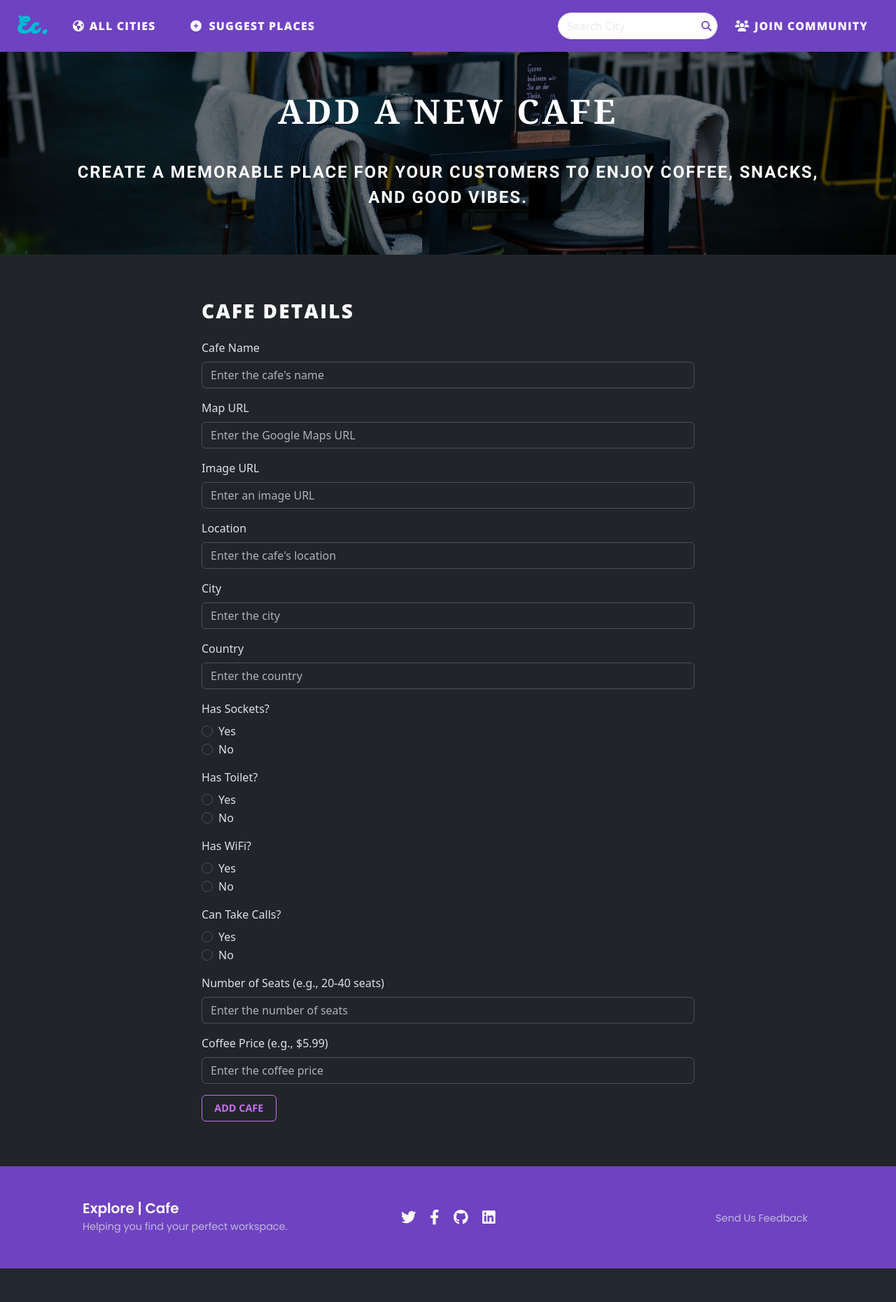
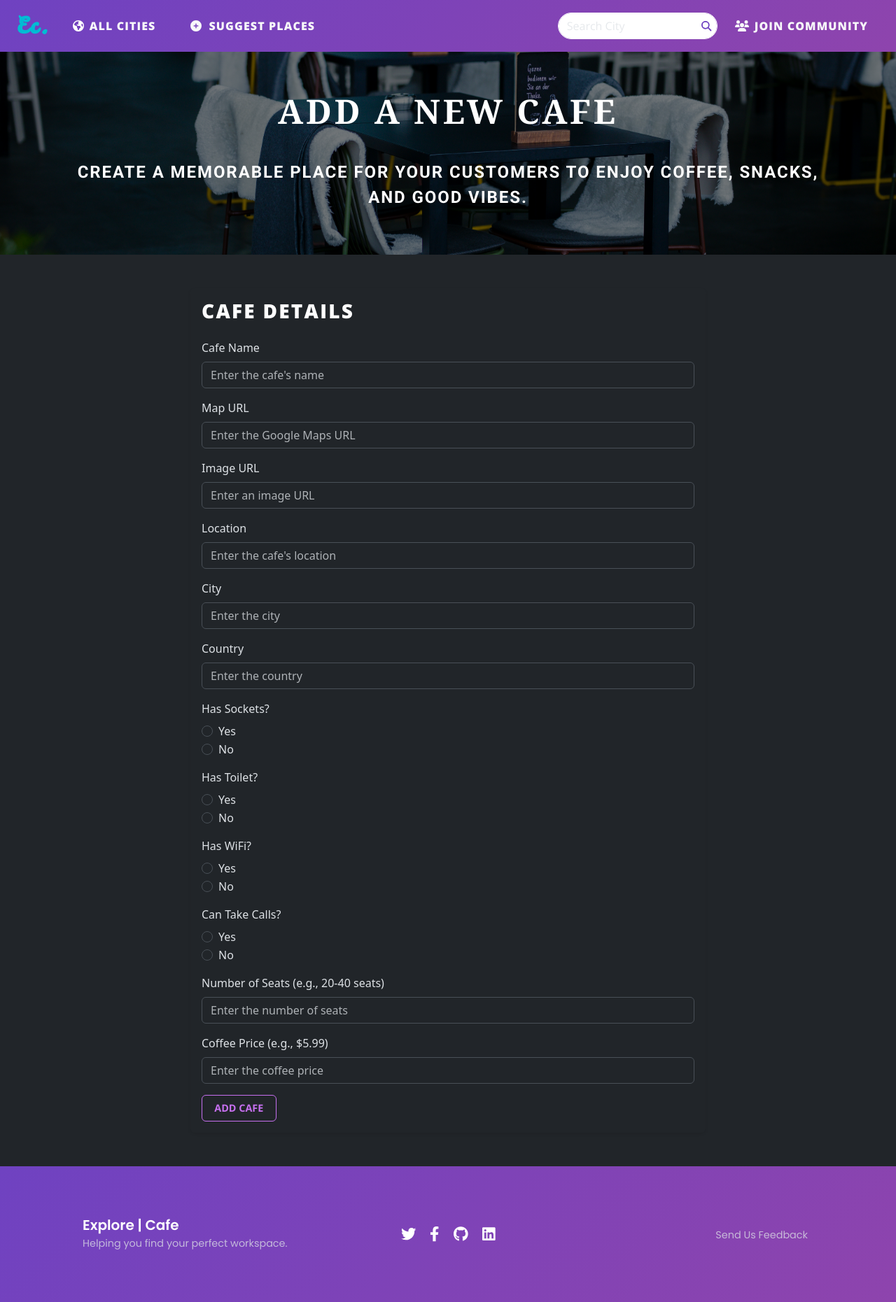
Before and after one commit to KushalRegmi61/ExploreCafe-Website, a Flask app: page /add_cafe in a window 1280 px wide. Shown: the whole page at 70% size. Before the commit the page ends 1813 px from the top, so only its background shows below. Run offline with Flask 3, Linux system fonts and the light colour scheme; some libraries are stand-ins or nearby versions.

Commit message:
new style for navbar and footer

```diff
--- a/templates/base.html
+++ b/templates/base.html
@@ -51,10 +51,10 @@
     {% endblock %}
   </head>
   <body>
-
-<!-- Navigation-->
-<nav class="navbar navbar-expand-lg navbar-dark py-2" id="mainNavs" style="background-color: #6f42c1;">
-  <div class="container-fluid px-4">
+    <div class="wrapper">
+  <!-- Navigation-->
+    <nav nav class="navbar navbar-expand-lg navbar-dark py-2" id="mainNavs" style="background: linear-gradient(135deg, #6f42c1, #8e44ad);">
+      <div class="container-fluid px-4">
 
     <!-- Logo for the website -->
     <a class="navbar-brand logo" href="/" style="position: relative;">
@@ -135,8 +135,10 @@
 
     {% endblock %}
 
+  </div>
 <!-- Footer -->
-<footer class="text-white py-lg-11" style="background-color: #6f42c1;">
+<footer class="text-white custom-footer py-4" style="background: linear-gradient(135deg, #6f42c1, #8e44ad);">
+
   <div class="container px-4 px-lg-5 py-lg-5">
       <div class="row justify-content-between align-items-center">
           <!-- Logo and Tagline -->
```
